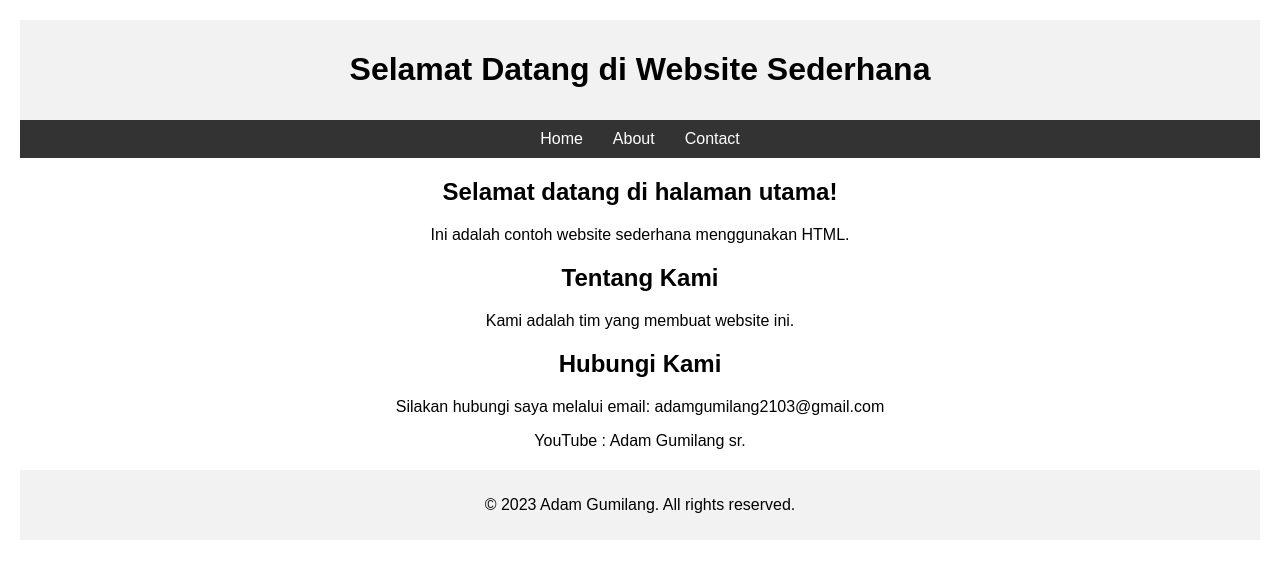
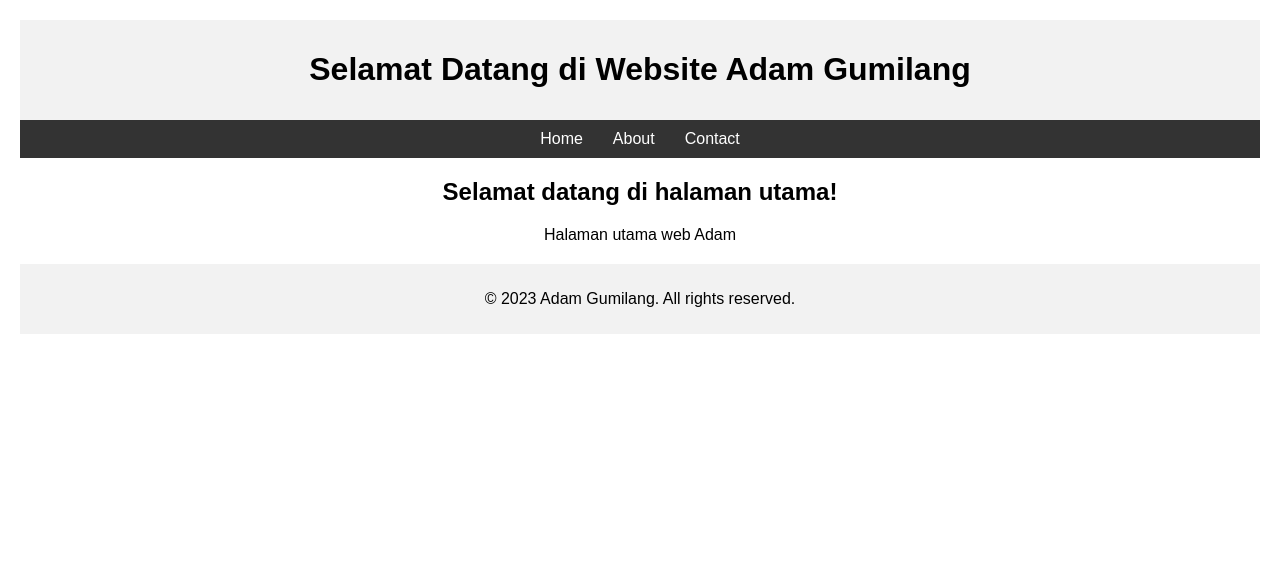
Before and after one commit to AdamGumilangOfficial/adamgumilang.github.io, a plain HTML site: page index.html in a window 1280 px wide. Drawn offline with Linux system fonts and the light colour scheme.

Commit message:
Update index.html

```diff
--- a/index.html
+++ b/index.html
@@ -1,5 +1,7 @@
+<!-- File: index.html -->
 <!DOCTYPE html>
 <html lang="en">
+
 <head>
     <meta charset="UTF-8">
     <meta name="viewport" content="width=device-width, initial-scale=1.0">
@@ -39,32 +41,22 @@
         }
     </style>
 </head>
+
 <body>
 
     <header>
-        <h1>Selamat Datang di Website Sederhana</h1>
+        <h1>Selamat Datang di Website Adam Gumilang</h1>
     </header>
 
     <nav>
-        <a href="#home">Home</a>
-        <a href="#about">About</a>
-        <a href="#contact">Contact</a>
+        <a href="index.html">Home</a>
+        <a href="about.html">About</a>
+        <a href="contact.html">Contact</a>
     </nav>
 
     <section id="home">
         <h2>Selamat datang di halaman utama!</h2>
-        <p>Ini adalah contoh website sederhana menggunakan HTML.</p>
-    </section>
-
-    <section id="about">
-        <h2>Tentang Kami</h2>
-        <p>Kami adalah tim yang membuat website ini.</p>
-    </section>
-
-    <section id="contact">
-        <h2>Hubungi Kami</h2>
-        <p>Silakan hubungi saya melalui email: adamgumilang2103@gmail.com</p>
-        <p>YouTube : Adam Gumilang sr.</p>
+        <p>Halaman utama web Adam</p>
     </section>
 
     <footer>
@@ -72,4 +64,5 @@
     </footer>
 
 </body>
+
 </html>
```
